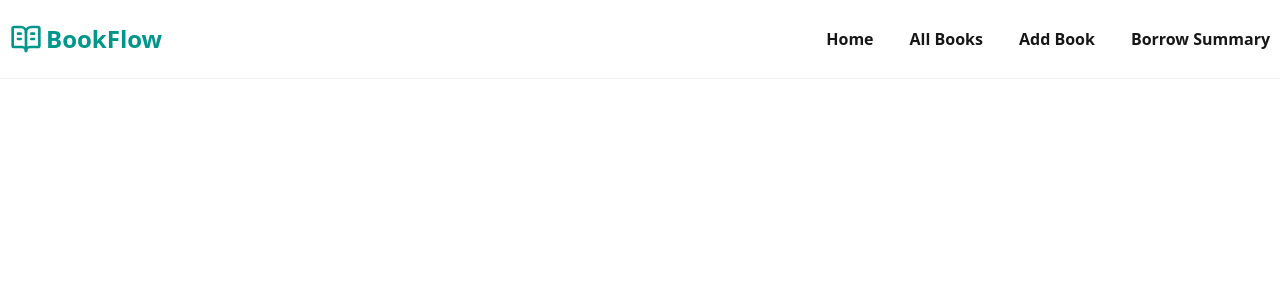
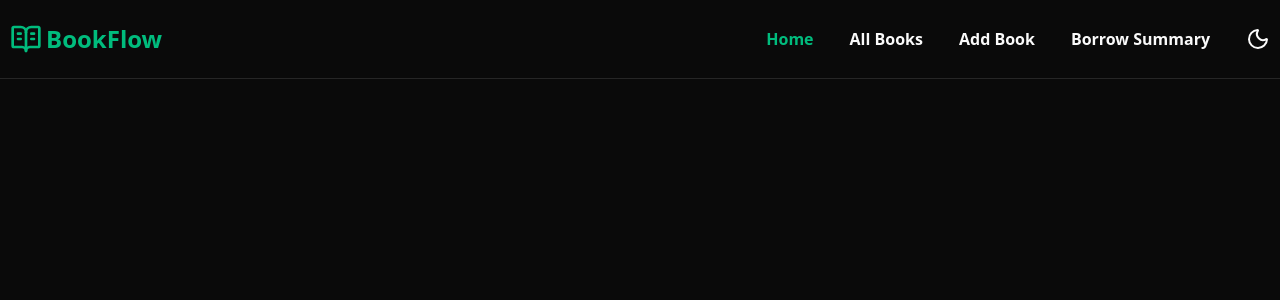
Before and after one commit to aliakborswe/library-management-client, a React (Vite) app: page / in a window 1280 px wide. Shown: the top 300 px of the page. Built offline with nearby package versions, Linux system fonts and the light colour scheme.

Commit message:
add: dark mode done

```diff
--- a/src/home/Navbar.tsx
+++ b/src/home/Navbar.tsx
@@ -1,5 +1,5 @@
 import { useEffect, useState, type ReactNode } from "react";
-import { BookOpenText, Menu, X } from "lucide-react";
+import { BookOpenText, Menu, Moon, Sun, X } from "lucide-react";
 import {
   Sheet,
   SheetContent,
@@ -8,6 +8,7 @@
   SheetTrigger,
 } from "@/components/ui/sheet";
 import { Link, NavLink, useLocation } from "react-router";
+import { useTheme } from "@/providers/theme-provider";
 
 const navItems = [
   { name: "Home", to: "/" },
@@ -18,6 +19,7 @@
 
 const Navbar = () => {
   const [open, setOpen] = useState(false);
+  const { setTheme, theme } = useTheme();
   const { pathname } = useLocation();
 
   // Modified navbar scrolling effect
@@ -68,6 +70,20 @@
             <ActiveLink to={item.to}>{item.name}</ActiveLink>
           </div>
         ))}
+        <div>
+          <button
+            onClick={() =>
+              theme === "light" ? setTheme("dark") : setTheme("light")
+            }
+            className='flex justify-center items-center'
+          >
+            {theme === "light" ? (
+              <Sun className='rotate-0 scale-100 transition-all dark:-rotate-90 dark:scale-0' />
+            ) : (
+              <Moon className='rotate-90 scale-0 transition-all dark:rotate-0 dark:scale-100' />
+            )}
+          </button>
+        </div>
       </div>
     );
   };
@@ -79,9 +95,9 @@
         ${isVisible ? "translate-y-0" : "-translate-y-full"} ${
           pathname === "/"
             ? scrolled
-              ? "shadow-2xs"
-              : "shadow-2xs"
-            : "shadow-2xs"
+              ? "shadow-2xs shadow-accent"
+              : "shadow-2xs shadow-accent"
+            : "shadow-2xs shadow-accent"
         }
       `}
       >
@@ -102,7 +118,7 @@
           <div className='block lg:hidden'>
             <Sheet open={open} onOpenChange={setOpen}>
               <SheetTrigger asChild>
-                <div className='text-black'>
+                <div className='text-primary'>
                   {open ? (
                     <X className='h-8 w-8' />
                   ) : (
@@ -138,7 +154,9 @@
   return (
     <NavLink
       to={to}
-      className={({ isActive }) => `text-md font-semibold text-primary ${isActive ? "text-chart-2" : ""}`}
+      className={({ isActive }) =>
+        `${isActive ? "text-chart-2" : ""} "text-md font-semibold text-primary"`
+      }
     >
       {children}
     </NavLink>
--- a/src/main.tsx
+++ b/src/main.tsx
@@ -3,11 +3,14 @@
 import './index.css'
 import { BrowserRouter } from 'react-router'
 import AppRoutes from './routes/routes.tsx'
+import { ThemeProvider } from './providers/theme-provider.tsx'
 
-createRoot(document.getElementById('root')!).render(
+createRoot(document.getElementById("root")!).render(
   <StrictMode>
-    <BrowserRouter>
-      <AppRoutes/>
-    </BrowserRouter>
-  </StrictMode>,
-)
+    <ThemeProvider defaultTheme='dark' storageKey='vite-ui-theme'>
+      <BrowserRouter>
+        <AppRoutes />
+      </BrowserRouter>
+    </ThemeProvider>
+  </StrictMode>
+);
--- /dev/null
+++ b/src/providers/theme-provider.tsx
@@ -0,0 +1,74 @@
+import { createContext, useContext, useEffect, useState } from "react";
+
+type Theme = "dark" | "light" | "system";
+
+type ThemeProviderProps = {
+  children: React.ReactNode;
+  defaultTheme?: Theme;
+  storageKey?: string;
+};
+
+type ThemeProviderState = {
+  theme: Theme;
+  setTheme: (theme: Theme) => void;
+};
+
+const initialState: ThemeProviderState = {
+  theme: "system",
+  setTheme: () => null,
+};
+
+const ThemeProviderContext = createContext<ThemeProviderState>(initialState);
+
+export function ThemeProvider({
+  children,
+  defaultTheme = "system",
+  storageKey = "vite-ui-theme",
+  ...props
+}: ThemeProviderProps) {
+  const [theme, setTheme] = useState<Theme>(
+    () => (localStorage.getItem(storageKey) as Theme) || defaultTheme
+  );
+
+  useEffect(() => {
+    const root = window.document.documentElement;
+
+    root.classList.remove("light", "dark");
+
+    if (theme === "system") {
+      const systemTheme = window.matchMedia("(prefers-color-scheme: dark)")
+        .matches
+        ? "dark"
+        : "light";
+
+      root.classList.add(systemTheme);
+      return;
+    }
+
+    root.classList.add(theme);
+  }, [theme]);
+
+  const value = {
+    theme,
+    setTheme: (theme: Theme) => {
+      localStorage.setItem(storageKey, theme);
+      setTheme(theme);
+    },
+  };
+
+  return (
+    <ThemeProviderContext.Provider {...props} value={value}>
+      {children}
+    </ThemeProviderContext.Provider>
+  );
+}
+
+// eslint-disable-next-line react-refresh/only-export-components
+export const useTheme = () => {
+  const context = useContext(ThemeProviderContext);
+
+  if (context === undefined)
+    throw new Error("useTheme must be used within a ThemeProvider");
+
+  return context;
+};
```
